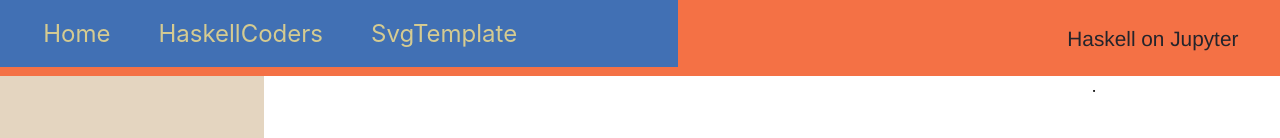
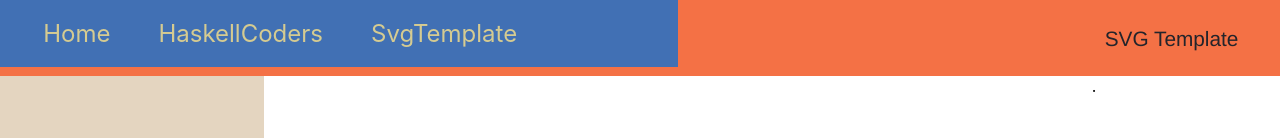
Before and after one commit to jonzingale/Website, a React (Create React App) app: page /svg-template in a window 1280 px wide. Shown: the top 138 px of the page. Built offline with nearby package versions, Linux system fonts and the light colour scheme; a web font is replaced by a local one.

Commit message:
better colors for PlumBlossom

```diff
--- a/src/js/PlumBlossom.js
+++ b/src/js/PlumBlossom.js
@@ -22,7 +22,8 @@ class PlumBlossom extends Component {
       .attr('x', 1).attr('y', 0)
       .attr('stroke','#777')
       .attr('stroke-width','0.3em')
-      .attr('fill','#f5f2e3')
+      // .attr('fill','#f5f2e3')
+      .attr('fill','#b0a79e')
       .attr('width','100%')
 
     var lineGenerator = d3.line();
@@ -48,7 +49,7 @@ class PlumBlossom extends Component {
     .attr('stroke-width', 20)
     .attr('fill', 'none')
 
-    // lights
+    // circles
     var data = []
     for (let i=0; i < 300; i++) { data.push(i)}
 
@@ -62,7 +63,7 @@ class PlumBlossom extends Component {
         .attr('cx', function(d) { return xScale(Math.random())/1.7 + svg_width/7 })
         .attr('fill', function(d) { return d3.interpolateBlues(d/1000) })
         .attr("opacity", function(d) { return Math.random() + 0.7 })
-        .attr('stroke', 'black')
+        // .attr('stroke', 'black')
         .attr('stroke-width', '1.5px')
 
     data = []
@@ -77,7 +78,7 @@ class PlumBlossom extends Component {
         .attr('cy', function(d) { return yScale(Math.random())/2 })
         .attr('cx', function(d) { return xScale(Math.random())/2 + svg_width/6 })
         .attr('fill', function(d) { return d3.interpolateReds(d/200) })
-        .attr('stroke', 'black')
+        // .attr('stroke', 'black')
         .attr('stroke-width', '1.5px')
   }
 
--- a/src/pages/SvgTemplate.js
+++ b/src/pages/SvgTemplate.js
@@ -10,13 +10,13 @@ class SvgTemplate extends Component {
   render() {
     return(
       <div className='container'>
-        <header>Haskell on Jupyter</header>
+        <header>SVG Template</header>
 
         <aside className='sidebar-left'>
           <h1>SVG Template</h1>
 
           <div className='sidebar-content'>
-            This is a space for testing new svg ideas
+            This is a space for testing new svg ideas.
           </div>
         </aside>
 
```
